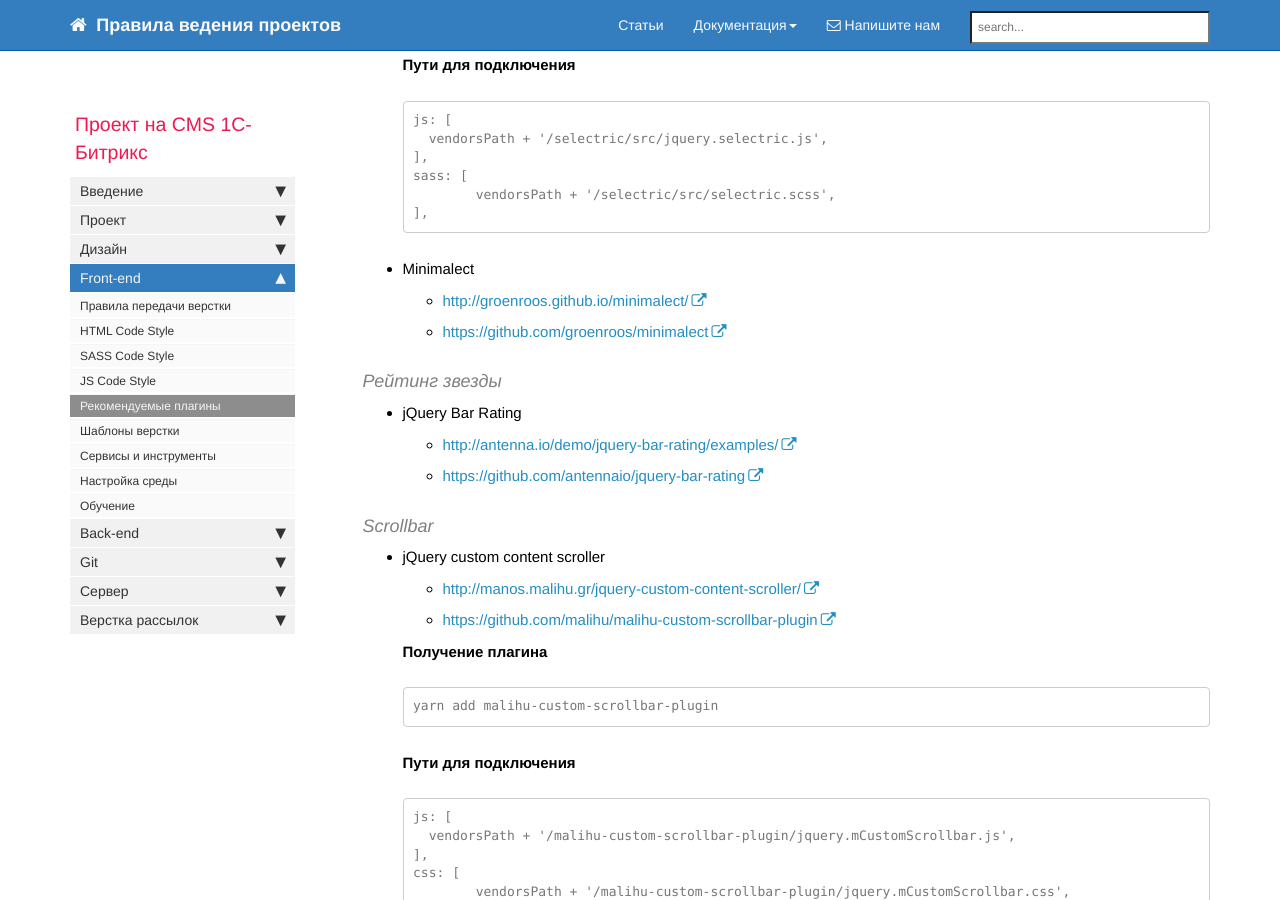
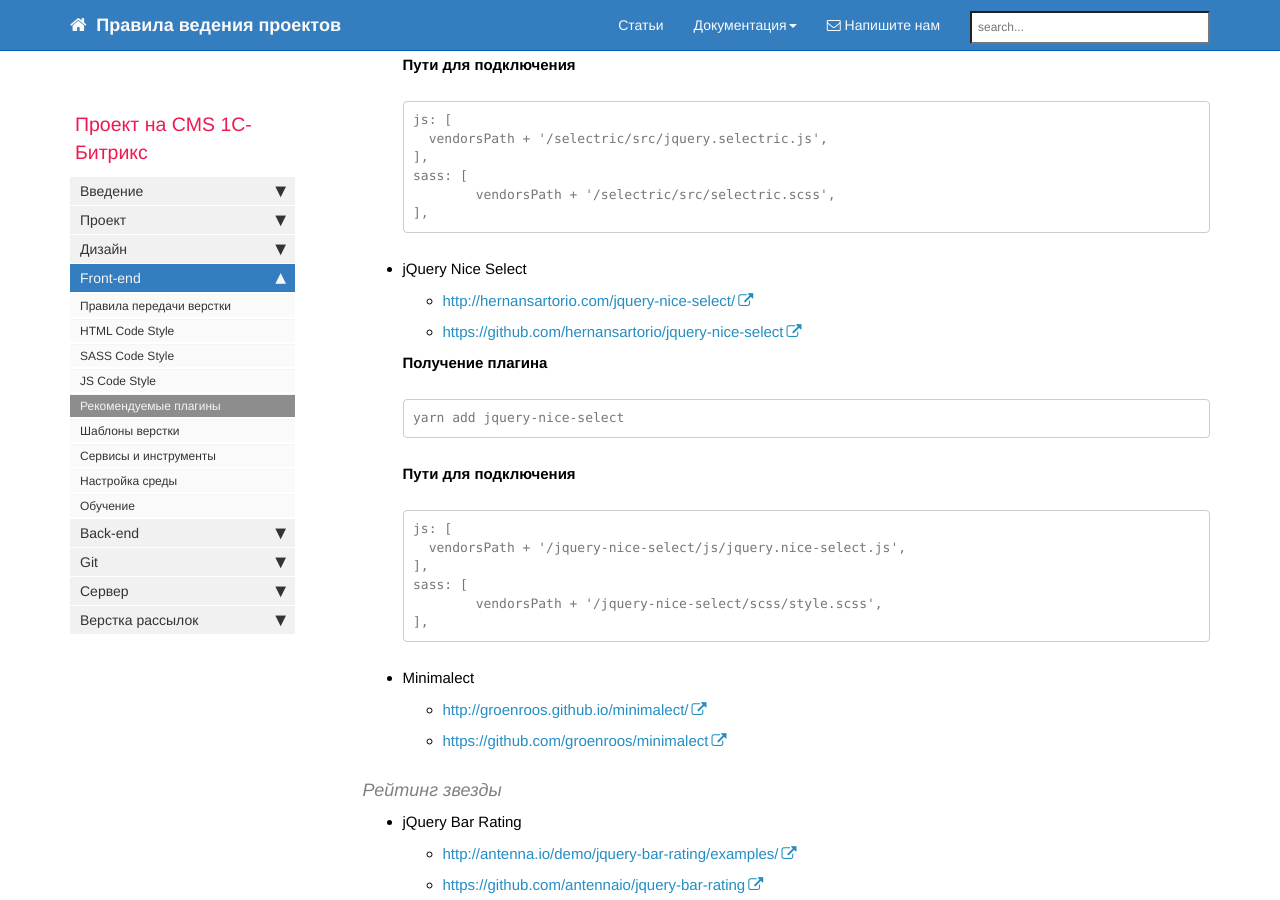
Before and after one commit to gdecider/gdecider.github.io, a Jekyll site: the page built from pages/bx/bx_front-recomend-plugins.md, in a window 1280 px wide and 900 px high, scrolled down 5587 px. Built offline with Jekyll 4.4.1, drawn with Linux system fonts in a browser that asks for light colours; nearby versions of some CDN libraries; comment, search, counter and statistics services are not loaded.

Commit message:
Update bx_front-recomend-plugins.md

````diff
--- a/pages/bx/bx_front-recomend-plugins.md
+++ b/pages/bx/bx_front-recomend-plugins.md
@@ -320,6 +320,28 @@ toc: false
   	vendorsPath + '/selectric/src/selectric.scss',
   ],
   ```
+* jQuery Nice Select
+
+  * [http://hernansartorio.com/jquery-nice-select/](http://hernansartorio.com/jquery-nice-select/)
+
+  * [https://github.com/hernansartorio/jquery-nice-select](https://github.com/hernansartorio/jquery-nice-select)
+
+  **Получение плагина**
+
+  ```bash
+  yarn add jquery-nice-select
+  ```
+
+  **Пути для подключения**
+
+  ```
+  js: [
+	vendorsPath + '/jquery-nice-select/js/jquery.nice-select.js',
+  ],
+  sass: [
+  	vendorsPath + '/jquery-nice-select/scss/style.scss',
+  ],
+  ```
 
 * Minimalect
 
````
